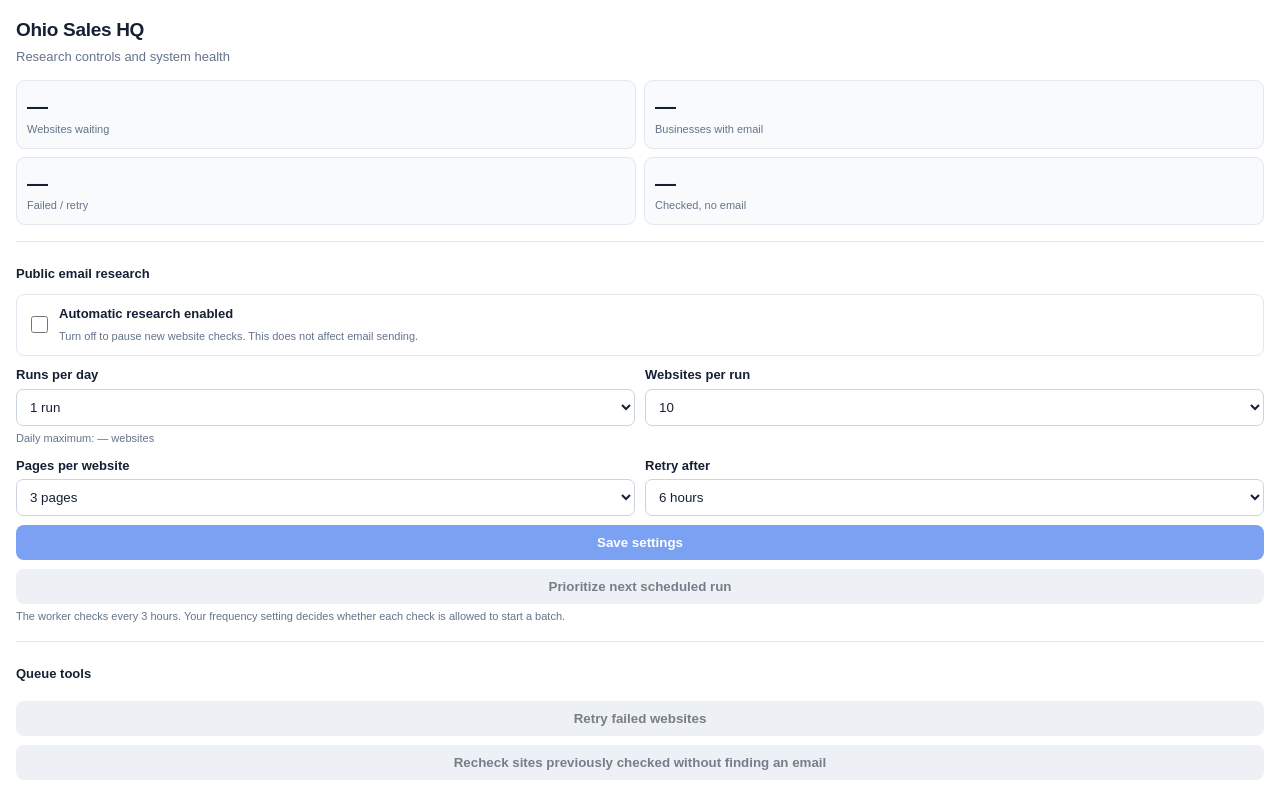
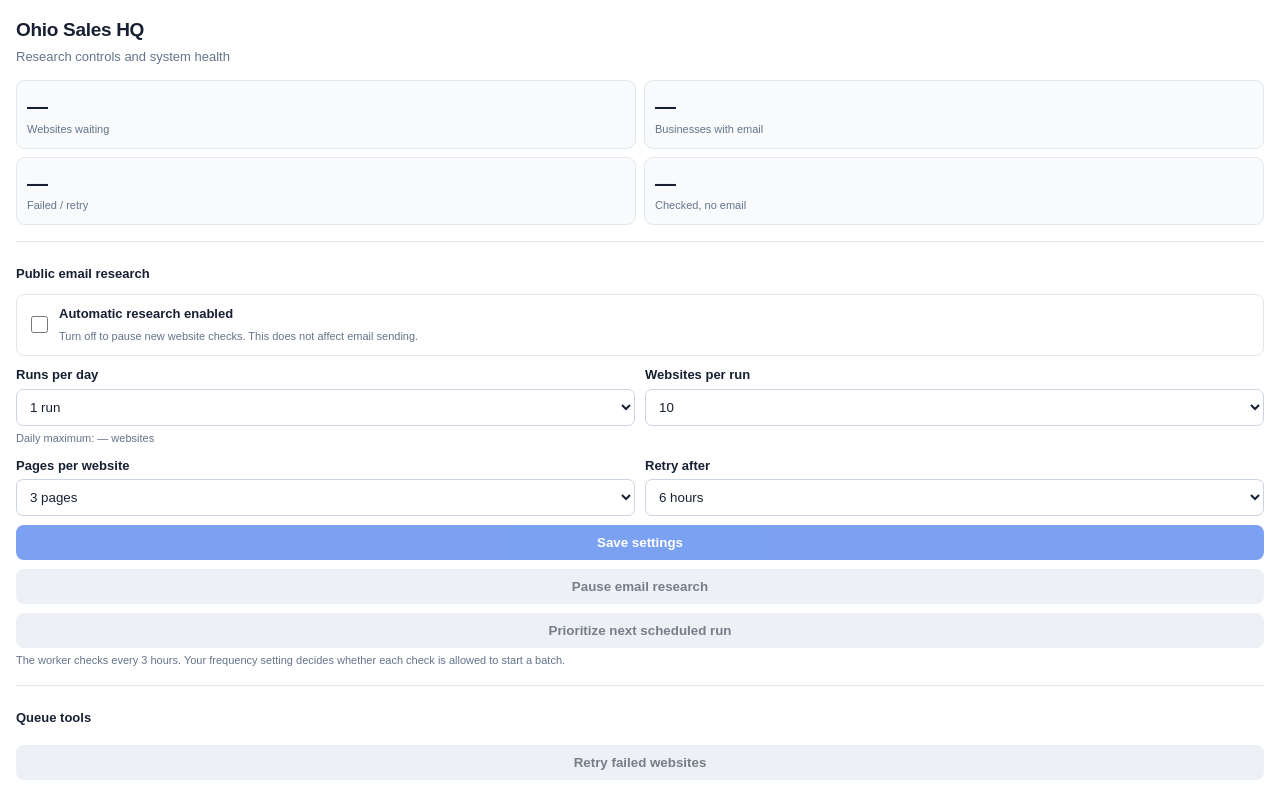
Before and after one commit to CoolAccount-blip/ohio-sales-hq-automation, a plain HTML site: page CommandCenter.html in a window 1280 px wide. Shown: the top 786 px of the page. Drawn offline with Linux system fonts and the light colour scheme.

Commit message:
Add one-click pause and resume control

```diff
--- a/CommandCenter.html
+++ b/CommandCenter.html
@@ -88,6 +88,7 @@
       </div>
     </div>
     <button id="save" onclick="saveSettings()">Save settings</button>
+    <button id="toggle" class="secondary" onclick="toggleResearch()">Pause email research</button>
     <button class="secondary" onclick="prioritize()">Prioritize next scheduled run</button>
     <div class="hint">The worker checks every 3 hours. Your frequency setting decides whether each check is allowed to start a batch.</div>
   </div>
@@ -145,6 +146,7 @@
     document.getElementById('lastRun').textContent='Last batch started: '+(data.lastRun || 'Not run yet');
     document.getElementById('lastComplete').textContent='Last batch completed: '+(data.lastCompleted || 'Not completed yet');
     document.getElementById('batchStats').textContent='Latest batch processed '+data.lastBatchProcessed+', found '+data.lastBatchFound+' public emails, retry '+data.lastBatchRetry+'. Lifetime found: '+data.totalFound+'.';
+    document.getElementById('toggle').textContent = s.enabled ? 'Pause email research' : 'Resume email research';
     say(s.enabled ? 'Email research is enabled.' : 'Email research is paused.', s.enabled ? 'good' : 'paused');
   }
   function saveSettings() {
@@ -158,6 +160,10 @@
     };
     google.script.run.withSuccessHandler(data=>{render(data);say('Settings saved. The next scheduled check will use these values.','good');})
       .withFailureHandler(err=>{busy(false);say(err.message || String(err),'paused');}).saveOhioEmailResearchSettings(input);
+  }
+  function toggleResearch() {
+    document.getElementById('enabled').checked = !document.getElementById('enabled').checked;
+    saveSettings();
   }
   function prioritize() {
     busy(true);
```
